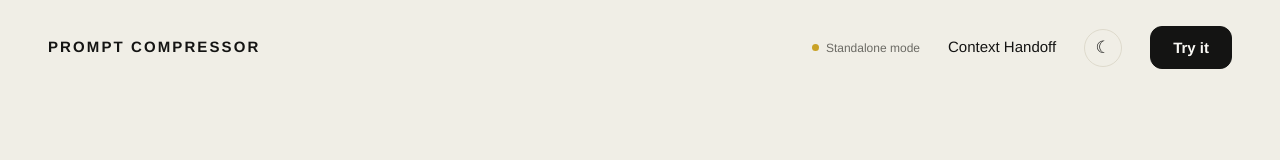
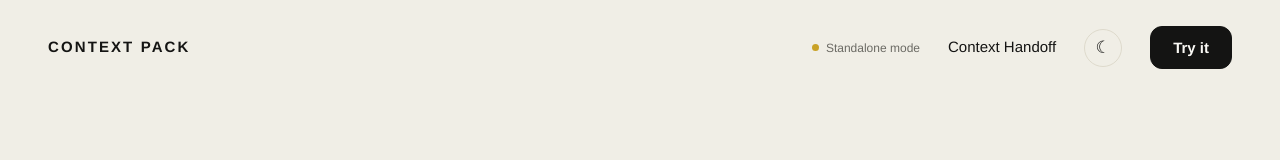
Before and after one commit to aaryanideas28/Hacktoberfest-DevWeek-2, a plain HTML site: page app/static/index.html in a window 1280 px wide. Shown: the top 160 px of the page. Drawn offline with Linux system fonts and the light colour scheme; no server answers.

Commit message:
last changes added

```diff
--- a/app/static/index.html
+++ b/app/static/index.html
@@ -4,7 +4,7 @@
 <head>
     <meta charset="utf-8">
     <meta name="viewport" content="width=device-width, initial-scale=1">
-    <title>Prompt Compressor</title>
+    <title>ContextPack</title>
     <style>
         :root {
             color-scheme: light;
@@ -613,7 +613,7 @@
 <body>
     <div class="wrap">
         <nav class="top">
-            <div class="brand">Prompt Compressor</div>
+            <div class="brand">Context Pack</div>
             <div class="links">
                 <span class="pill"><span class="dot" id="health-dot"></span><span
                         id="health-text">checking…</span></span>
```
